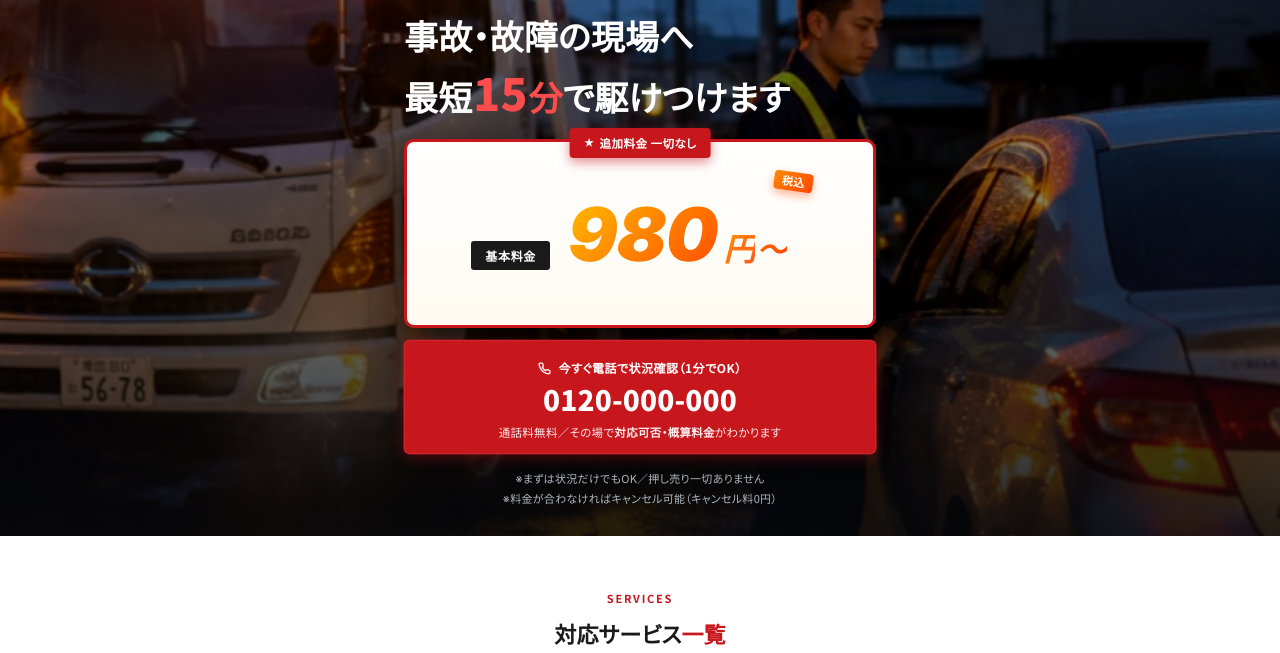
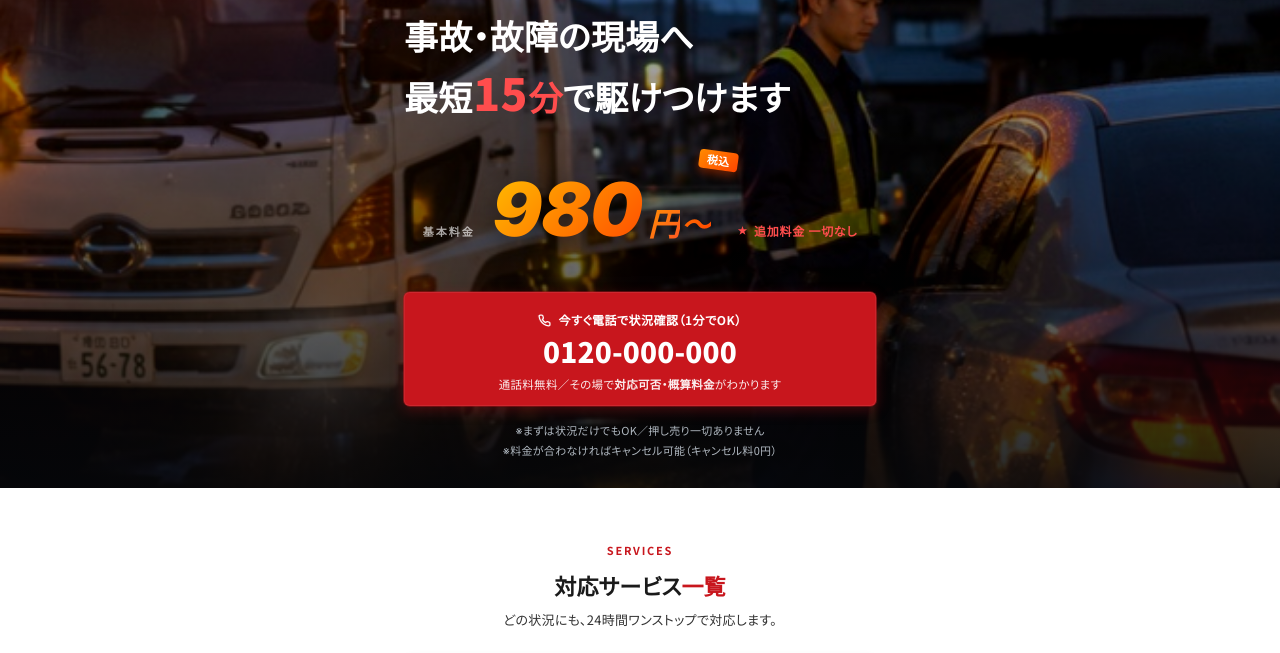
Before and after one commit to nakayama-hayato-0931/m3-Factory, a plain HTML site: page index.html in a window 1280 px wide. Shown: the part 104-757 px from the top of the page. Drawn offline with Linux system fonts and the light colour scheme.

Commit message:
Price: remove tacky white box frame — frameless cinematic typography on hero

```diff
--- a/index.html
+++ b/index.html
@@ -288,43 +288,41 @@
     border-right:9px solid #fff;
   }
 
-  /* Price box — premium floating white card */
+  /* Price block — frameless cinematic typography */
   .price-box{
     position:relative;
-    margin:14px 0 12px;
-    background:linear-gradient(180deg,#ffffff 0%,#fffbf2 100%);
-    color:var(--ink);
-    border-radius:10px;
-    padding:24px 16px 18px;
-    border:3px solid var(--accent);
-    box-shadow:0 20px 50px rgba(0,0,0,.5), 0 6px 16px rgba(0,0,0,.25);
+    margin:20px 0 14px;
+    padding:6px 4px 4px;
     text-align:center;
+    background:transparent;
+    border:0;
+    box-shadow:none;
+  }
+  .price-box .pb-label{
+    display:inline-block;
+    font-size:11px;font-weight:700;
+    color:rgba(255,255,255,.65);
+    letter-spacing:.18em;
+    background:transparent;padding:0;
+    margin-bottom:0;
   }
   .price-box .pb-ribbon{
-    position:absolute;top:-14px;left:50%;
-    transform:translateX(-50%);
-    display:inline-flex;align-items:center;gap:5px;
-    background:var(--accent);color:#fff;
-    font-size:11.5px;font-weight:900;
-    padding:5px 14px;border-radius:4px;
-    letter-spacing:.04em;white-space:nowrap;
-    box-shadow:0 4px 12px rgba(200,22,29,.5);
+    position:static;display:inline-flex;align-items:center;gap:6px;
+    background:transparent;color:var(--accent-light);
+    font-size:12px;font-weight:800;
+    padding:0;border-radius:0;
+    letter-spacing:.06em;margin-top:6px;
+    box-shadow:none;
+    transform:none;
   }
-  .price-box .pb-ribbon svg{flex-shrink:0}
-  .price-box .pb-label{
-    display:inline-block;
-    font-size:12px;font-weight:700;
-    color:#fff;background:var(--ink);
-    padding:4px 14px;border-radius:3px;
-    letter-spacing:.06em;
-    margin-bottom:8px;
-  }
+  .price-box .pb-ribbon svg{flex-shrink:0;color:var(--accent-light)}
   .price-box .pb-amount{
     position:relative;
     display:inline-flex;align-items:baseline;justify-content:center;gap:0;
-    line-height:1.2;margin:10px 0 8px;
-    padding:10px 22px 14px 10px;
+    line-height:1.2;margin:4px 0 4px;
+    padding:6px 22px 10px 10px;
     overflow:visible;
+    filter:drop-shadow(0 4px 16px rgba(0,0,0,.5));
   }
   .price-box .pb-amount .pb-num{
     font-family:"Inter","Noto Sans JP",sans-serif;
@@ -965,10 +963,6 @@
     </h1>
 
     <div class="price-box">
-      <span class="pb-ribbon">
-        <svg width="11" height="11" viewBox="0 0 24 24" fill="currentColor"><path d="M12 2l2.4 7.2H22l-6 4.8 2.4 7.2L12 16.8 5.6 21.2 8 14 2 9.2h7.6z"/></svg>
-        追加料金 一切なし
-      </span>
       <span class="pb-label">基本料金</span>
       <div class="pb-amount">
         <span class="pb-num">980</span>
@@ -976,6 +970,10 @@
         <span class="pb-from">〜</span>
         <span class="pb-tax-badge">税込</span>
       </div>
+      <span class="pb-ribbon">
+        <svg width="11" height="11" viewBox="0 0 24 24" fill="currentColor"><path d="M12 2l2.4 7.2H22l-6 4.8 2.4 7.2L12 16.8 5.6 21.2 8 14 2 9.2h7.6z"/></svg>
+        追加料金 一切なし
+      </span>
     </div>
 
     <a class="cta-tel" href="tel:0120000000">
```
